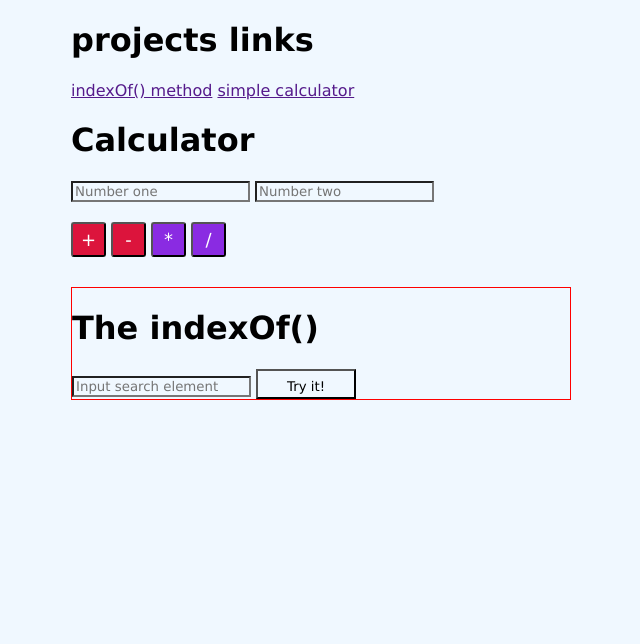
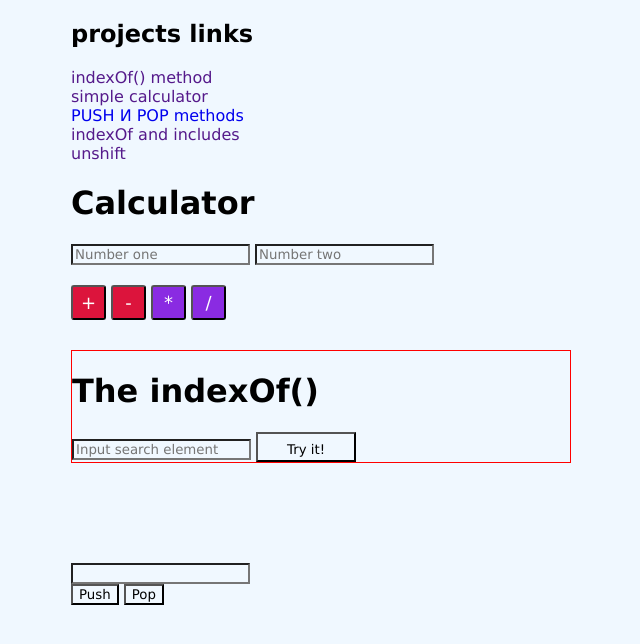
Before and after one commit to adelinadev/JS-practice, a plain HTML site: page index.html in a window 1280 px wide. Shown: the whole page, without its empty margins (319-959 px from the left). Drawn offline with Linux system fonts and the light colour scheme.

Commit message:
completed the pop and push methods

```diff
--- a/index.html
+++ b/index.html
@@ -4,7 +4,7 @@
     <meta charset="UTF-8">
     <meta http-equiv="X-UA-Compatible" content="IE=edge">
     <meta name="viewport" content="width=device-width, initial-scale=1.0">
-    <title>Simple Calculator</title>
+    <title>JavaScript train</title>
 
     <link rel="stylesheet" href="./styles/style.css">
 
@@ -12,14 +12,14 @@
 <body>
     <div class="container">
         <div>
-            <div>
+            <nav>
                 <h1>projects links</h1>
                 <a href="">indexOf() method</a>
                 <a href="">simple calculator</a>
-                <a href=""></a>
-                <a href=""></a>
-                <a href=""></a>
-            </div>
+                <a href="#popPushSection">PUSH И POP methods</a>
+                <a href="">indexOf and includes</a>
+                <a href="">unshift</a>
+            </nav>
             <h1>Сalculator</h1>
             <div>
                 <input type="text" placeholder="Number one" id="num1">
@@ -41,7 +41,24 @@
             <button class="indexOfmeth_btn" style="width:100px; height: 30px; line-height: 30px;">Try it!</button>
             <div class="indexOfmeth_out"></div>
         </div>
+        <div id="popPushSection">
+            <div>
+                <input type="number" id="goods">
+            </div>
+            <div>
+                <button class="push">Push</button>
+                <button class="pop">Pop</button>
+            </div>
+        </div>
     </div>
+
+
+
+
+
+
+
+
     <script src='./script/script.js'></script>
 </body>
 </html>
--- a/script/script.js
+++ b/script/script.js
@@ -75,3 +75,24 @@ document.querySelector('.indexOfmeth_btn').onclick = ()=>{
         out.innerHTML = "Search element was found on position " + `${idx}`;
     }
 }
+
+
+// Pop and push section
+let car = [];
+
+document.querySelector('.push').onclick = () =>{
+    let id = +document.querySelector('#goods').value;
+    if( !car.includes(id) ){
+        car.push(id)
+    }
+
+    console.log(car);
+    document.querySelector('#goods').value = "";
+}
+
+document.querySelector('.pop').onclick = () =>{
+    let id = +document.querySelector('#goods').value;
+    let goods = car.pop();
+    console.log('Товар ' + goods + ' було видалено');
+    console.log(car);
+}
--- a/styles/style.css
+++ b/styles/style.css
@@ -47,3 +47,12 @@
     width: 400px;
     padding: 7px;
 }
+
+nav a{
+    display: block;
+    text-decoration: none;
+}
+
+#popPushSection{
+    margin-top: 100px;
+}
```
